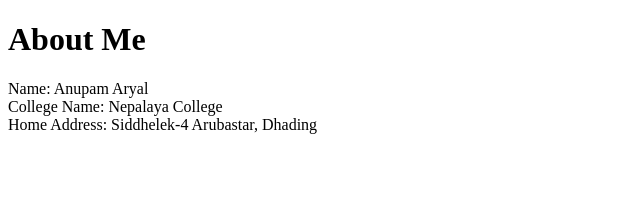
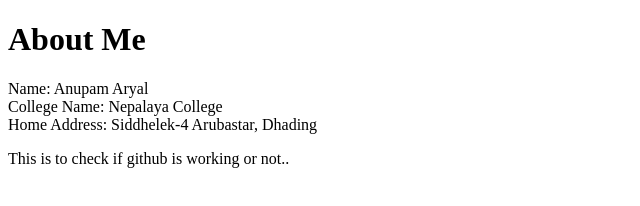
Before and after one commit to AnupamAryal7/WebDevelover, a plain HTML site: page lab1.html in a window 1280 px wide. Shown: the whole page, without its empty margins (0-640 px from the left). Drawn offline with Linux system fonts and the light colour scheme.

Commit message:
feat(lab1): added a span

```diff
--- a/lab1.html
+++ b/lab1.html
@@ -9,6 +9,8 @@
 <body>
   <h1>About Me</h1>
   <p>Name: Anupam Aryal <br>College Name: Nepalaya College <br>Home Address: Siddhelek-4 Arubastar, Dhading </p>
+  <span> This is to check if github is working or not..</span>
+
 
 </body>
 </html>
```
Also changed, not shown: lab5.html (+1 -0 lines).
